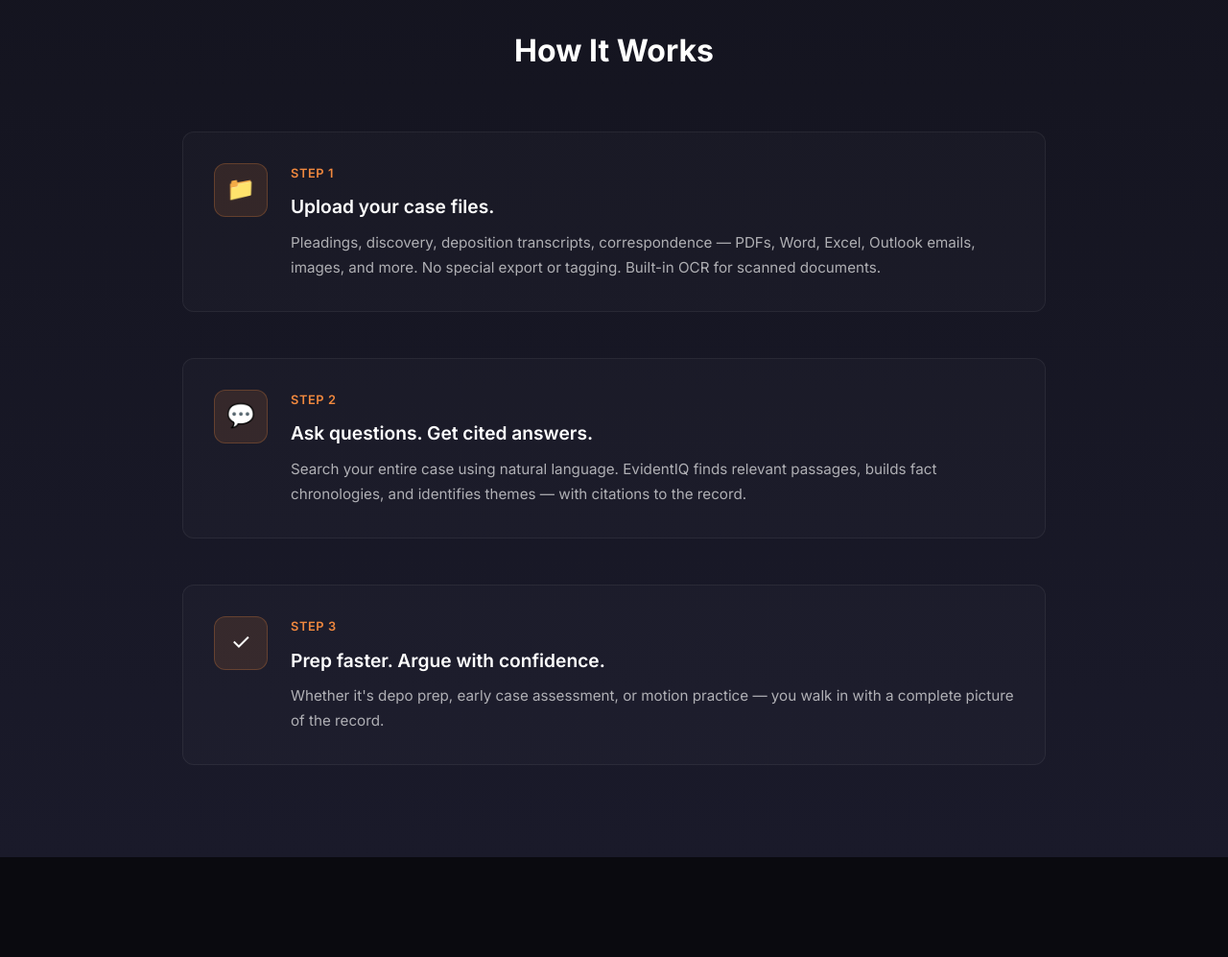
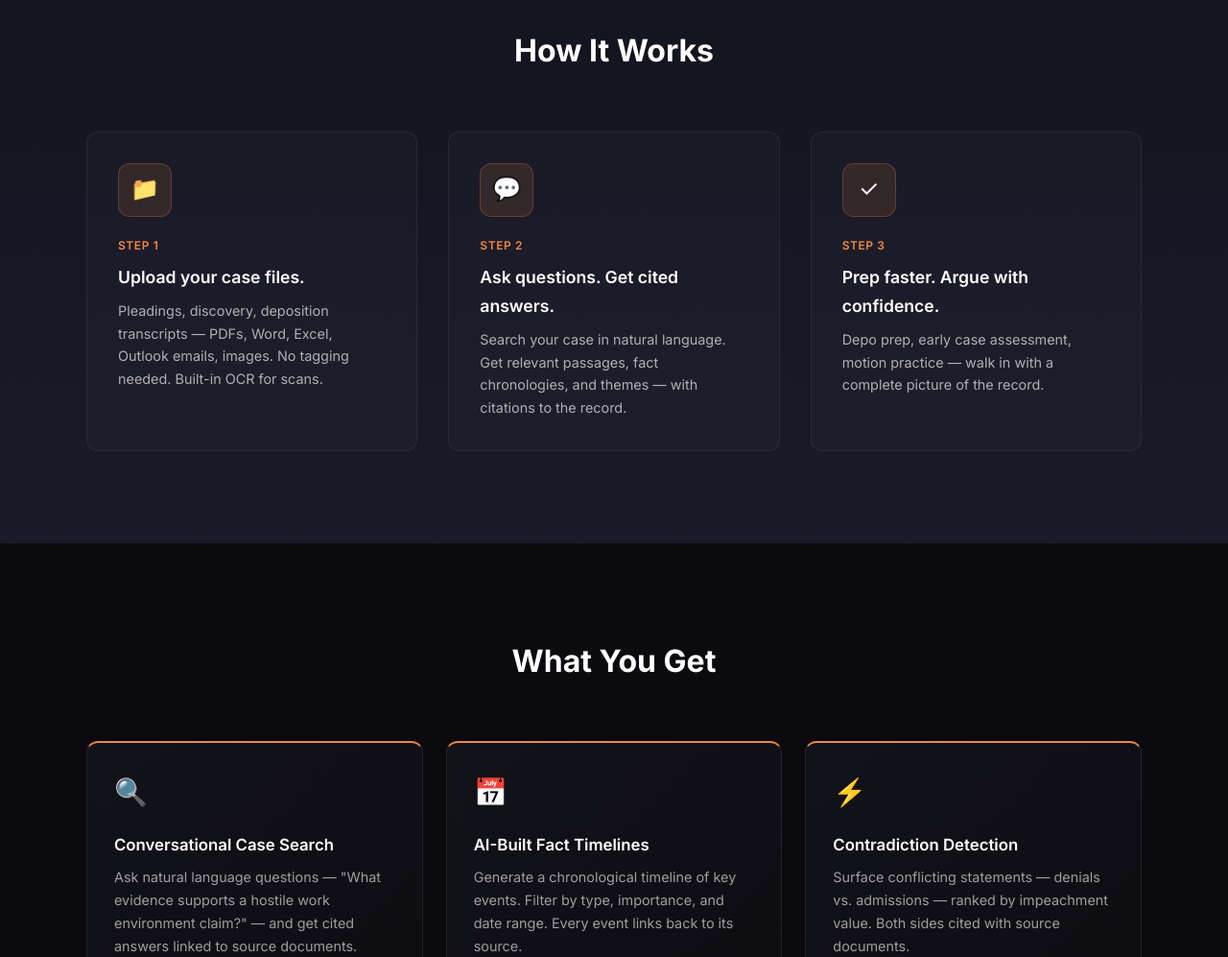
Before and after one commit to jpadwick/Evindent-iq, a plain HTML site: page index.html in a window 1280 px wide. Shown: the part 1240-2237 px from the top of the page at 96% size. Drawn offline with Linux system fonts and the light colour scheme.

Commit message:
How It Works: horizontal 3-column layout on desktop, tighter copy

```diff
--- a/index.html
+++ b/index.html
@@ -226,16 +226,16 @@
         }
 
         .steps {
-            max-width: 900px;
+            max-width: 1100px;
             margin: 0 auto;
-            display: flex;
-            flex-direction: column;
-            gap: 3rem;
+            display: grid;
+            grid-template-columns: repeat(3, 1fr);
+            gap: 2rem;
         }
 
         .step {
             display: flex;
-            gap: 1.5rem;
+            flex-direction: column;
             align-items: flex-start;
             background: rgba(255,255,255,0.02);
             padding: 2rem;
@@ -243,8 +243,13 @@
             border: 1px solid rgba(255,255,255,0.06);
         }
 
+        @media (max-width: 900px) {
+            .steps {
+                grid-template-columns: 1fr;
+            }
+        }
+
         .step-icon {
-            flex-shrink: 0;
             width: 56px;
             height: 56px;
             background: rgba(240, 136, 62, 0.12);
@@ -254,10 +259,11 @@
             align-items: center;
             justify-content: center;
             font-size: 1.5rem;
+            margin-bottom: 1.25rem;
         }
 
         .step-label {
-            font-size: 0.8rem;
+            font-size: 0.75rem;
             color: #f0883e;
             font-weight: 600;
             text-transform: uppercase;
@@ -265,17 +271,17 @@
             margin-bottom: 0.5rem;
         }
 
-        .step-content h3 {
-            font-size: 1.2rem;
+        .step h3 {
+            font-size: 1.1rem;
             color: #fff;
             margin-bottom: 0.5rem;
             font-weight: 600;
         }
 
-        .step-content p {
+        .step p {
             color: rgba(255,255,255,0.65);
-            font-size: 0.95rem;
-            line-height: 1.7;
+            font-size: 0.9rem;
+            line-height: 1.65;
         }
 
         /* What You Get */
@@ -582,27 +588,21 @@
         <div class="steps">
             <div class="step">
                 <div class="step-icon">📁</div>
-                <div class="step-content">
                 <div class="step-label">Step 1</div>
                 <h3>Upload your case files.</h3>
-                    <p>Pleadings, discovery, deposition transcripts, correspondence — PDFs, Word, Excel, Outlook emails, images, and more. No special export or tagging. Built-in OCR for scanned documents.</p>
-                </div>
+                <p>Pleadings, discovery, deposition transcripts — PDFs, Word, Excel, Outlook emails, images. No tagging needed. Built-in OCR for scans.</p>
             </div>
             <div class="step">
                 <div class="step-icon">💬</div>
-                <div class="step-content">
                 <div class="step-label">Step 2</div>
                 <h3>Ask questions. Get cited answers.</h3>
-                    <p>Search your entire case using natural language. EvidentIQ finds relevant passages, builds fact chronologies, and identifies themes — with citations to the record.</p>
-                </div>
+                <p>Search your case in natural language. Get relevant passages, fact chronologies, and themes — with citations to the record.</p>
             </div>
             <div class="step">
                 <div class="step-icon">✓</div>
-                <div class="step-content">
                 <div class="step-label">Step 3</div>
                 <h3>Prep faster. Argue with confidence.</h3>
-                    <p>Whether it's depo prep, early case assessment, or motion practice — you walk in with a complete picture of the record.</p>
-                </div>
+                <p>Depo prep, early case assessment, motion practice — walk in with a complete picture of the record.</p>
             </div>
         </div>
     </section>
```
Lines whose indentation alone changed are shown as unchanged.
